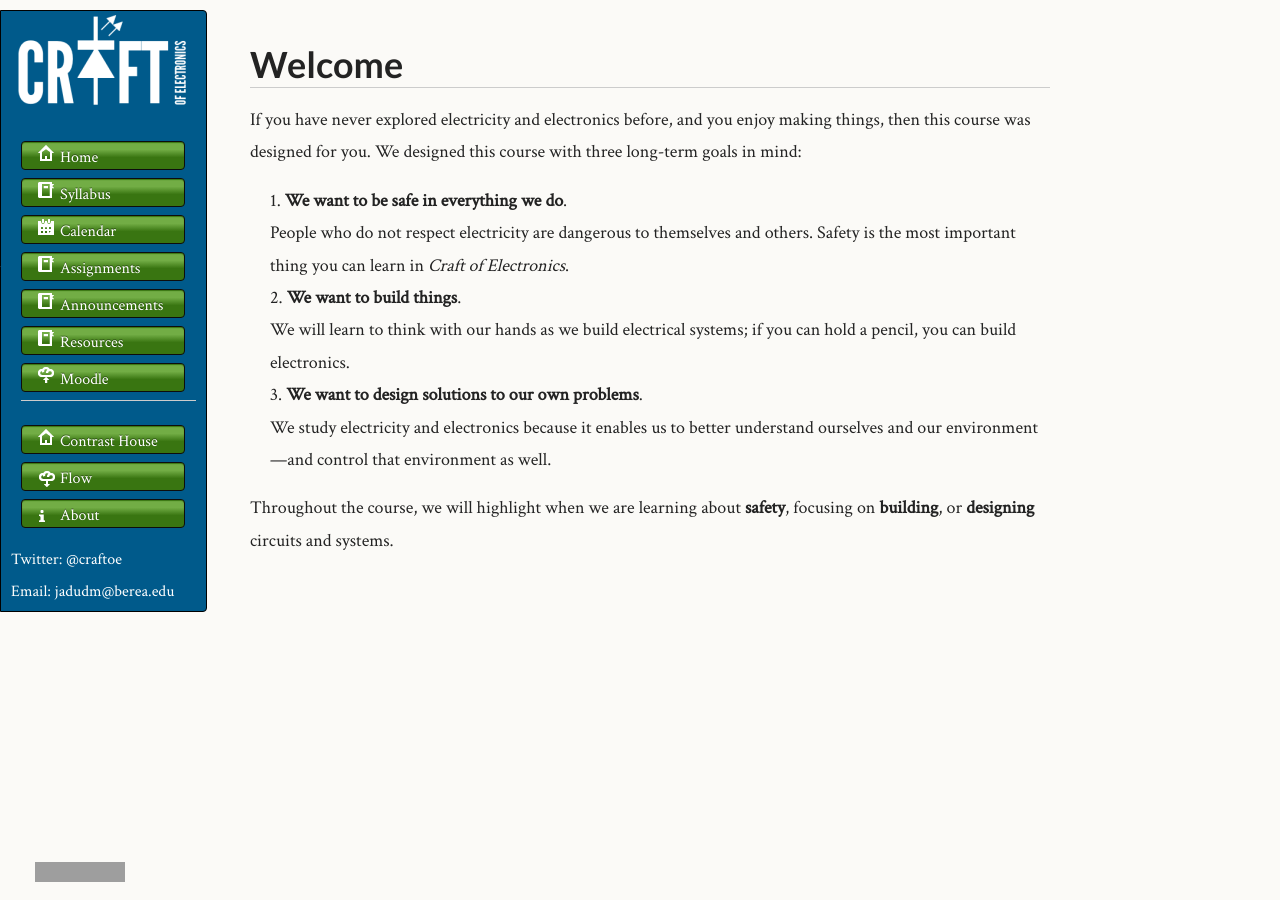
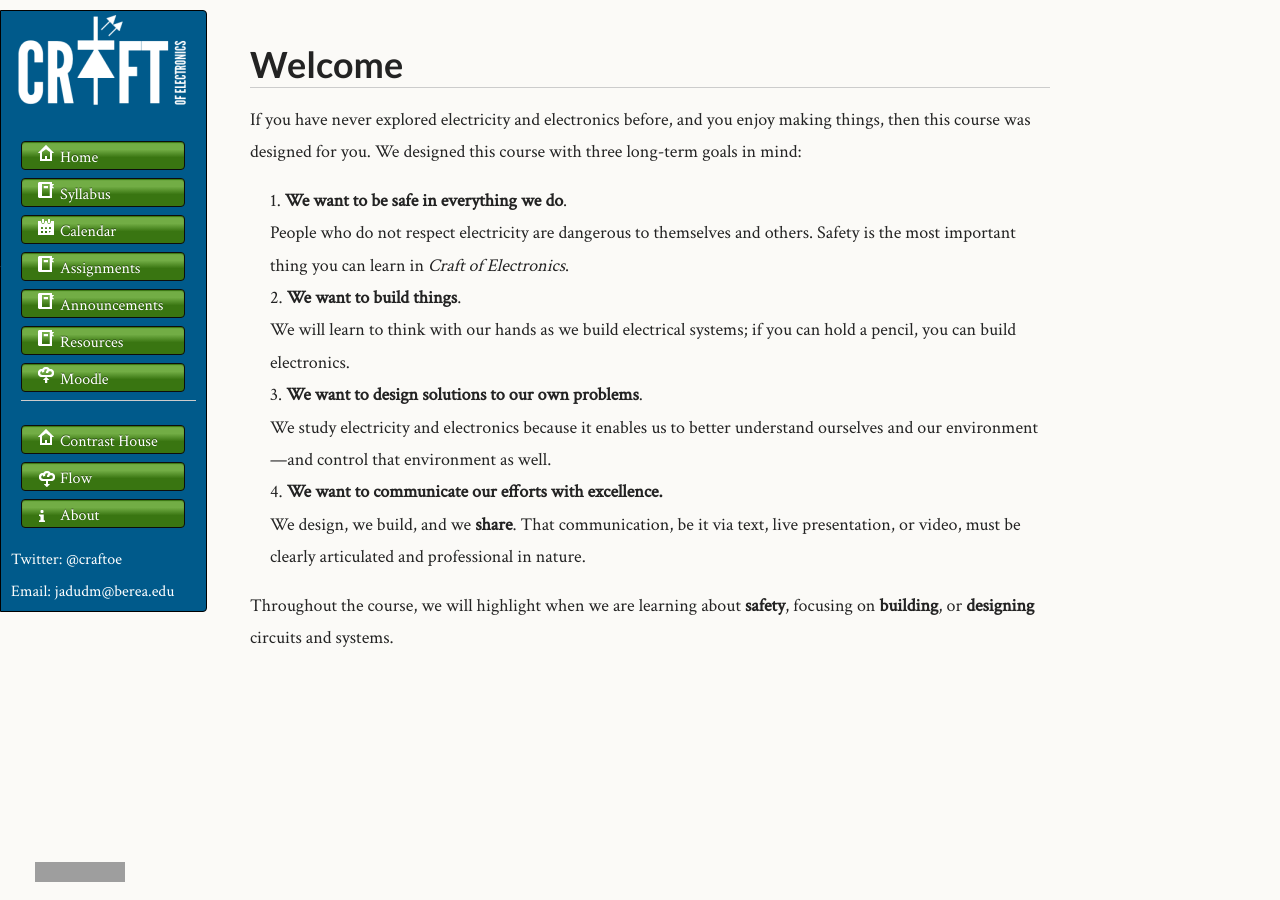
Before and after one commit to craftofelectronics/craftofelectronics.github.com, a Jekyll site: the page built from index.md, in a window 1280 px wide. Built offline with Jekyll 4.4.1, drawn with Linux system fonts in a browser that asks for light colours; grey boxes are pictures that could not be loaded.

Commit message:
Adding a focus on communication.

```diff
--- a/index.md
+++ b/index.md
@@ -13,6 +13,8 @@ If you have never explored electricity and electronics before, and you enjoy mak
   We will learn to think with our hands as we build electrical systems; if you can hold a pencil, you can build electronics.
 1. **We want to design solutions to our own problems**. <br/>
   We study electricity and electronics because it enables us to better understand ourselves and our environment---and control that environment as well.
+1. **We want to communicate our efforts with excellence.** <br/>
+  We design, we build, and we **share**. That communication, be it via text, live presentation, or video, must be clearly articulated and professional in nature.
 
 
 Throughout the course, we will highlight when we are learning about **safety**,
```
